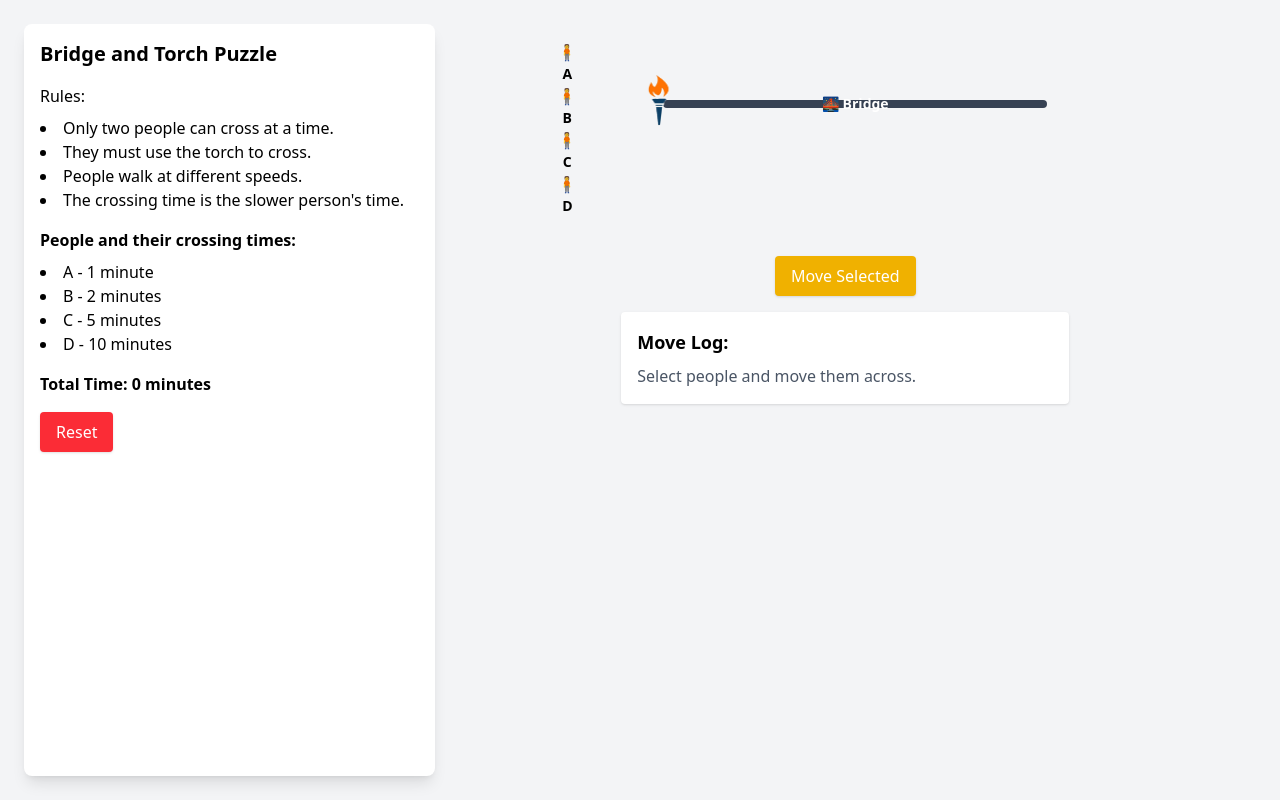
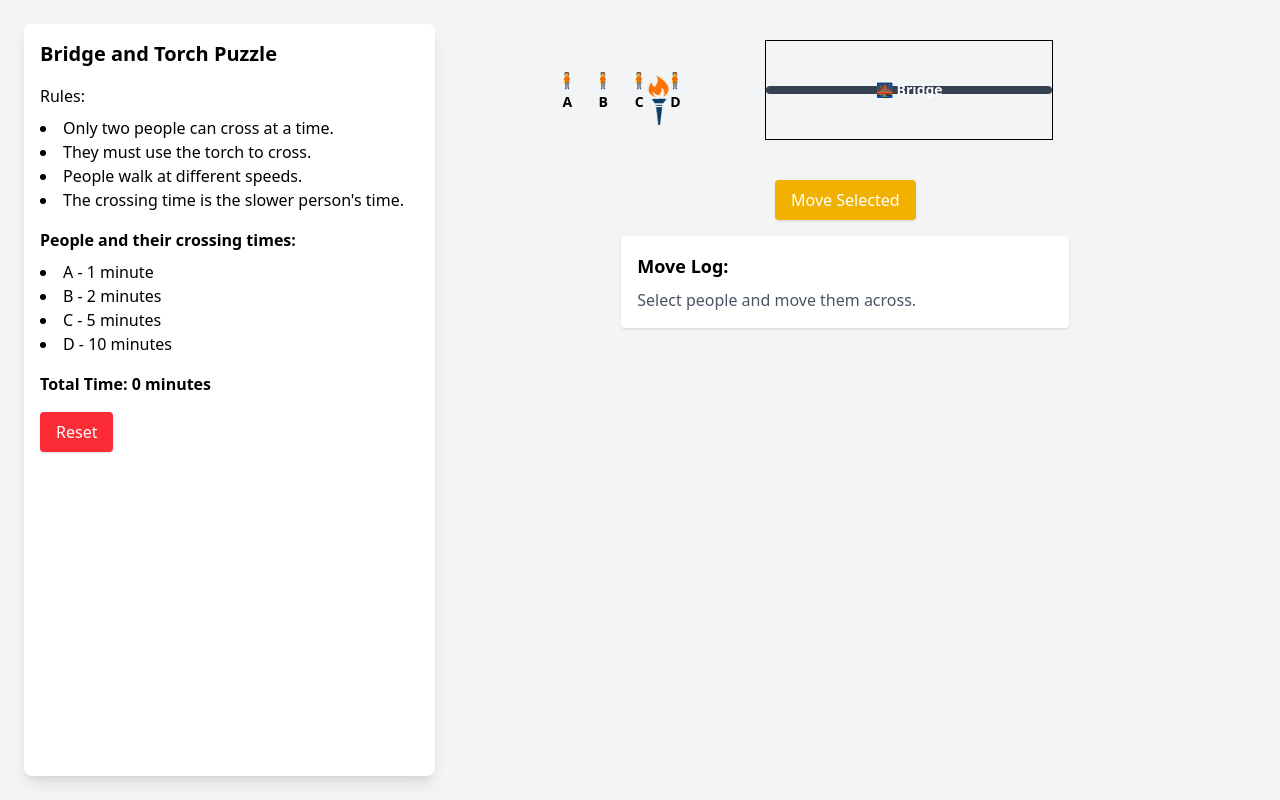
Before and after one commit to mohanaswarupaseepana/Genius-Gateway, a React (Vite) app: page /bridgetorch in a window 1280 px wide. Built offline with nearby package versions, Linux system fonts and the light colour scheme.

Commit message:
bridge torch

```diff
--- a/src/components/BridgeTorch.jsx
+++ b/src/components/BridgeTorch.jsx
@@ -91,7 +91,7 @@ const BridgeTorch = () => {
       <div className="w-2/3 p-4 flex flex-col items-center">
         {/* Left and Right Side Human Containers */}
         <div className="flex justify-between w-full max-w-xl mb-6">
-          <div className="flex flex-col items-center">
+          <div className="flex space-x-4 items-center">
             {leftSide.map((p) => (
               <span key={p.name} onClick={() => handleSelect(p)}
                 className={`cursor-pointer flex flex-col items-center ${selected.includes(p) ? "text-blue-500" : "text-black"}`}>
@@ -101,13 +101,13 @@ const BridgeTorch = () => {
           </div>
 
           {/* Bridge Area */}
-          <div className="relative flex items-center justify-center w-2/3 h-32">
+          <div className="relative flex items-center justify-center w-1/2 h-25 border">
             {/* Bridge Line */}
             <div className="absolute w-full h-2 bg-gray-700 rounded-lg top-1/2 transform -translate-y-1/2" />
             <span className="absolute text-white text-sm font-bold">🌉 Bridge</span>
           </div>
 
-          <div className="flex flex-col items-center">
+          <div className="flex space-x-4 items-center">
             {rightSide.map((p) => (
               <span key={p.name} onClick={() => handleSelect(p)}
                 className={`cursor-pointer flex flex-col items-center ${selected.includes(p) ? "text-blue-500" : "text-black"}`}>
```
